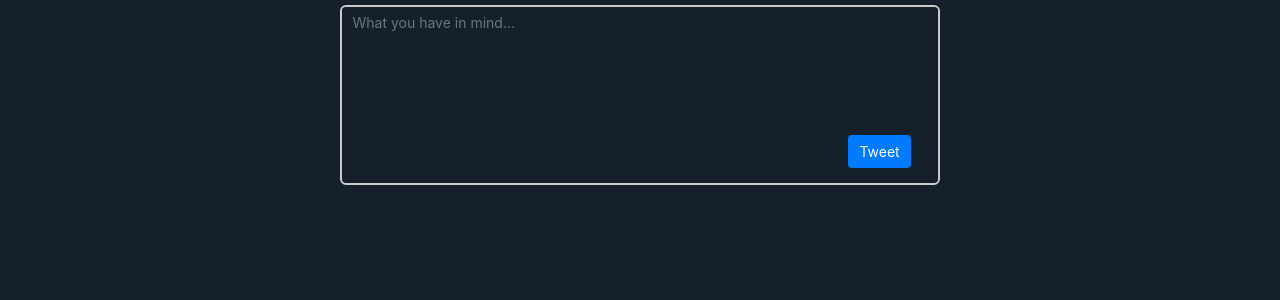
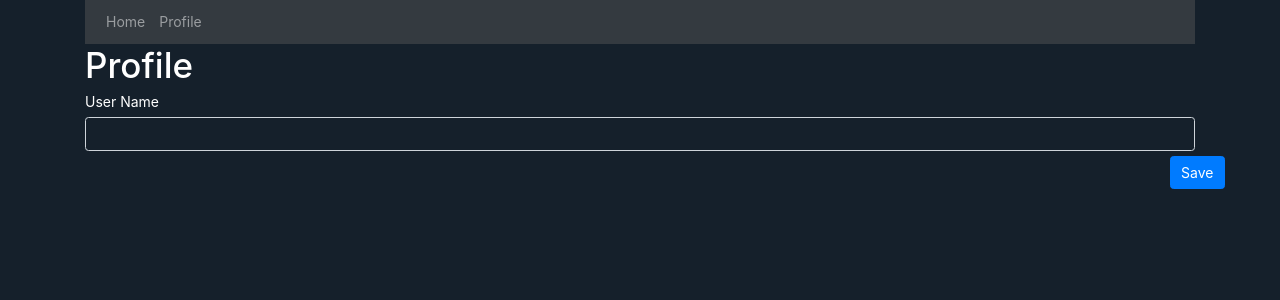
Before and after one commit to mdcohen1993/react-crud, a React (Create React App) app: page /Profile in a window 1280 px wide. Shown: the top 300 px of the page. Built offline with nearby package versions, Linux system fonts and the light colour scheme.

Commit message:
ms3-wip-nav

```diff
--- a/package.json
+++ b/package.json
@@ -8,7 +8,8 @@
     "@testing-library/user-event": "^12.1.10",
     "react": "^17.0.1",
     "react-dom": "^17.0.1",
-    "react-scripts": "4.0.1",
+    "react-router-dom": "^5.2.0",
+    "react-scripts": "^4.0.1",
     "web-vitals": "^0.2.4"
   },
   "scripts": {
--- a/src/App.css
+++ b/src/App.css
@@ -1,4 +1,6 @@
-
+*{
+  font-family:-apple-system, BlinkMacSystemFont, 'Segoe UI', Roboto, Oxygen, Ubuntu, Cantarell, 'Open Sans', 'Helvetica Neue', sans-serif;
+}
 body{
   background-color: #15202B;
 }
@@ -6,3 +8,31 @@ body{
 .app{
   margin: 5px auto
 }
+
+.navbar{
+  color:white;
+}
+
+.profileHeader{
+  color:white
+}
+
+.form{
+  color:white;
+  font-size: 18px;
+}
+
+.profileInput{
+  background-color: #15202B;
+}
+
+.saveBtn{
+  margin: 5px;
+  justify-content: left;
+  position: absolute;
+  right: 50px;
+}
+
+.NavBar{
+
+}
--- a/src/App.js
+++ b/src/App.js
@@ -1,14 +1,25 @@
 import 'bootstrap/dist/css/bootstrap.min.css';
-import { Container } from 'react-bootstrap';
 import './Components/TweetForm.css'
-import TweetForm from './Components/TweetForm.jsx';
 import './App.css';
+import {
+  BrowserRouter as Router,
+  Switch,
+  Route,
+} from "react-router-dom";
+import Home from './Pages/Home';
+import { Profile } from './Pages/Profile';
+import { UserContext } from './UserContext';
+import { useState } from 'react'
 
+export default function App() {
+const [user, setUser] = useState('Max')
 
-export default function App(){
-    return (
-      <Container fluid className='App'>
-        <TweetForm />
-      </Container>
-    );
+  return (
+    <UserContext.Provider value={[user, setUser ]}>
+    <Router>
+        <Route path='/' exact component={Home} />
+        <Route path='/Profile' component={Profile} />
+    </Router>
+    </UserContext.Provider>
+  );
 }
--- /dev/null
+++ b/src/Components/NavBar.jsx
@@ -0,0 +1,12 @@
+import { Nav, Navbar } from 'react-bootstrap'
+
+export default function NavBar(props){
+    return (
+        <Navbar sticky="top" bg='dark' variant="dark">
+            <Nav className='m-left'>
+                <Nav.Link className='navLink' href='/'>Home</Nav.Link>
+                <Nav.Link className='navLink' href='/Profile'>Profile</Nav.Link>
+            </Nav>
+        </Navbar>
+    )
+}
--- a/src/Components/TweetForm.css
+++ b/src/Components/TweetForm.css
@@ -47,6 +47,16 @@ font-family: -apple-system, BlinkMacSystemFont, 'Segoe UI', Roboto, Oxygen, Ubun
     top: 75%;
     left: 2%;
     padding: 5px;
+}
+
+.m-auto{
+    color:white
+}
+
+.loadSpinner{
+    position: absolute;
+    bottom: 17.5px;
+    right: 100px
 }
 .tweetDisplay{
     position: relative;
--- a/src/Components/TweetForm.jsx
+++ b/src/Components/TweetForm.jsx
@@ -1,71 +1,87 @@
-import { React, useState, useEffect } from 'react';
-import { Form, Button, Alert, Row } from 'react-bootstrap';
-import './TweetForm.css'
+import { React, useState, useContext, useEffect } from "react";
+import { Form, Button, Alert, Row, Spinner } from "react-bootstrap";
+import "./TweetForm.css";
+import TweetItem from "./TweetItem";
+import { UserContext } from '../UserContext';
 
 
 export default function TweetForm(props) {
-  const [tweets, setTweets] = useState([]);
   const [currentTweet, setCurrentTweet] = useState("");
-  const timeStamp = new Date(Date.now())
-
-  const addTweet = e => {
-    e.preventDefault();
-    setTweets([
-      ...tweets,
-      {
-        text: currentTweet,
-        key: timeStamp.toISOString()
-      }
-    ]);
-    setCurrentTweet('')
-    console.log(currentTweet)
-  };
+  const [loadSpinner, setLoadSpinner] = useState(false);
+  const [ user, setUser ] = useContext(UserContext)
+  const timeStamp = new Date(Date.now());
+  const url =
+    "https://micro-blogging-dot-full-stack-course-services.ew.r.appspot.com/tweet";
 
     useEffect(()=>{
       const data = localStorage.getItem('tweetArray');
       if(data){
-      setTweets(JSON.parse(data));
+        setUser(data.tweetArray);
       }
     }, [])
 
-  useEffect(()=>{
-    localStorage.setItem('tweetArray', JSON.stringify([...tweets])
-  )});
+  const addTweet = (e) => {
+    e.preventDefault();
+    setLoadSpinner(true);
+    const requestOptions = {
+      method: "POST",
+      headers: { "Content-Type": "application/json" },
+      body: JSON.stringify({
+        content: currentTweet,
+        userName: localStorage.tweetArray,
+        date: timeStamp,
+      }),
+    }
 
 
-  const tweetDisplay = tweets.map(tweet => {
-    return (
-      <div className='tweetDisplay' key={tweet.key}>
-        <div className='userName'>
-          Max
-          </div>
-      <div className='tweetText'>
-          {tweet.text}
-        </div>
-        <div className ='timestamp'>{tweet.key}</div>
-      </div>
-    )
+    fetch(url, requestOptions)
+      .then((response) => response.json())
+      .then((data) => {
+        setCurrentTweet(data);
+        setLoadSpinner(false);
       })
+      .catch((e) => console.log(e));
+  }
 
     return (
       <>
-      <Row className='justify-content-center'>
-        <Form className='tweetForm' onSubmit={addTweet}>
+        <Row className="justify-content-center">
+          <Form className="tweetForm" onSubmit={addTweet}>
             <Form.Group>
-            <Form.Control required className='textarea' as='textarea' type='tweet' placeholder='What you have in mind...' onChange={e => setCurrentTweet(e.target.value)} value={currentTweet.text} />
+              <Form.Control
+                required
+                className="textarea"
+                as="textarea"
+                name="tweet[currentTweet]"
+                type="text"
+                placeholder="What you have in mind..."
+                onChange={(e) => setCurrentTweet(e.target.value)}
+              />
             </Form.Group>
-          <Button variant="primary" className='addBtn' type='submit' disabled={currentTweet.length > 140 && 'disabled'}>Tweet</Button>{' '}
-
-          {currentTweet.length > 140 && <Alert variant='danger' className='alert'>
+            <Button
+              variant="primary"
+              className="addBtn"
+              type="submit"
+              disabled={currentTweet.length > 140 && "disabled"}
+            >
+              Tweet
+          </Button>{" "}
+            {currentTweet.length > 140 && (
+              <Alert variant="danger" className="alert">
                 The tweet can't contain more then 140 chars.
-          </Alert>}
+              </Alert>
+            )}
+            <Spinner
+              className="loadSpinner"
+              animation="border"
+              variant="light"
+              style={{ display: loadSpinner ? "block" : "none" }}
+            />
           </Form>
         </Row>
-      <Row className='justify-content-center'>
-        <div>
-          {tweetDisplay}
-        </div>
+        <Row className="justify-content-center">
+          <TweetItem key={timeStamp} currentTweet={currentTweet}></TweetItem>
         </Row>
       </>
-  )
+    );
   }
--- a/src/Components/TweetItem.jsx
+++ b/src/Components/TweetItem.jsx
@@ -1,22 +1,28 @@
-import { Row } from 'react-bootstrap';
-import { TweetContext } from './TweetForm';
-import { useContext } from 'react';
+import { React, useState, useEffect } from "react";
 
-export default function TweetItem(props){
-    const tweets = props.tweets
-    const tweetDisplay = tweets.map(tweet =>
-        {
-            return(
-                <div className='tweetDesign' key={tweet.key}>
-                    {tweet.text}
-                </div>
-            )
-        })
+export default function TweetItem(props) {
+  const url =
+    "https://micro-blogging-dot-full-stack-course-services.ew.r.appspot.com/tweet";
+  const [tweets, updateTweets] = useState([]);
 
-        return(
-            <Row className="justify-content-center">
-            <div>{tweetDisplay}</div>
-            </Row>
-        )
+  useEffect(() => {
+    fetch(url)
+      .then((response) => response.json())
+      .then((data) => {
+        updateTweets(data.tweets);
+      });
+  }, []);
 
+  console.log(tweets);
+  const tweetList = tweets.map((tweet) => {
+    return (
+      <div className="tweetDisplay" key={tweet.id}>
+        <div className="userName">{tweet.userName}</div>
+        <div className="tweetText">{tweet.content}</div>
+        <div className="timestamp">{tweet.date}</div>
+      </div>
+    );
+  });
+
+  return <div>{tweetList}</div>;
 }
--- /dev/null
+++ b/src/Pages/Home.js
@@ -0,0 +1,8 @@
+import TweetForm from '../Components/TweetForm'
+
+export default function Home(props){
+
+    return(
+        <TweetForm />
+    )
+}
--- /dev/null
+++ b/src/Pages/Profile.js
@@ -0,0 +1,50 @@
+import "../App.css";
+import { Form, Container, Button } from "react-bootstrap";
+import NavBar from "../Components/NavBar";
+import React, { useContext, useEffect } from 'react';
+import { UserContext } from '../UserContext'
+
+
+export function Profile(props) {
+  const [user, setUser ] = useContext(UserContext);
+
+  const addUser = e => {
+    const targetInput = e.target.value
+    e.preventDefault();
+    setUser([
+      {
+        userName: JSON.parse(targetInput)
+      }
+    ]);
+    console.log(user)
+  };
+  useEffect(()=>{
+    localStorage.setItem('tweetArray', user);
+    console.log(user);
+  });
+
+    useEffect(()=>{
+      const data = localStorage.getItem('tweetArray');
+      if(data){
+        setUser(data.tweetArray);
+      }
+    }, [])
+
+  return (
+    <Container>
+      <NavBar className="NavBar" />
+      <h1 className="profileHeader">Profile</h1>
+      <Form className="form" onSubmit={addUser}>
+        <Form.Label>User Name</Form.Label>
+        <Form.Control
+          className="profileInput"
+          type="text"
+          onChange={(e)=>setUser(e.target.value)}
+        />
+        <Button variant="primary" className="saveBtn" type="submit" >
+          Save
+        </Button>{" "}
+      </Form>
+    </Container>
+  );
+}
--- /dev/null
+++ b/src/UserContext.js
@@ -0,0 +1,5 @@
+import { createContext } from 'react'
+
+export const UserContext = createContext({
+    userName: 'Max',
+})
```
Also changed, not shown: 2 other files (tests, documents, lock files or other folders). Lines whose indentation alone changed are shown as unchanged.
